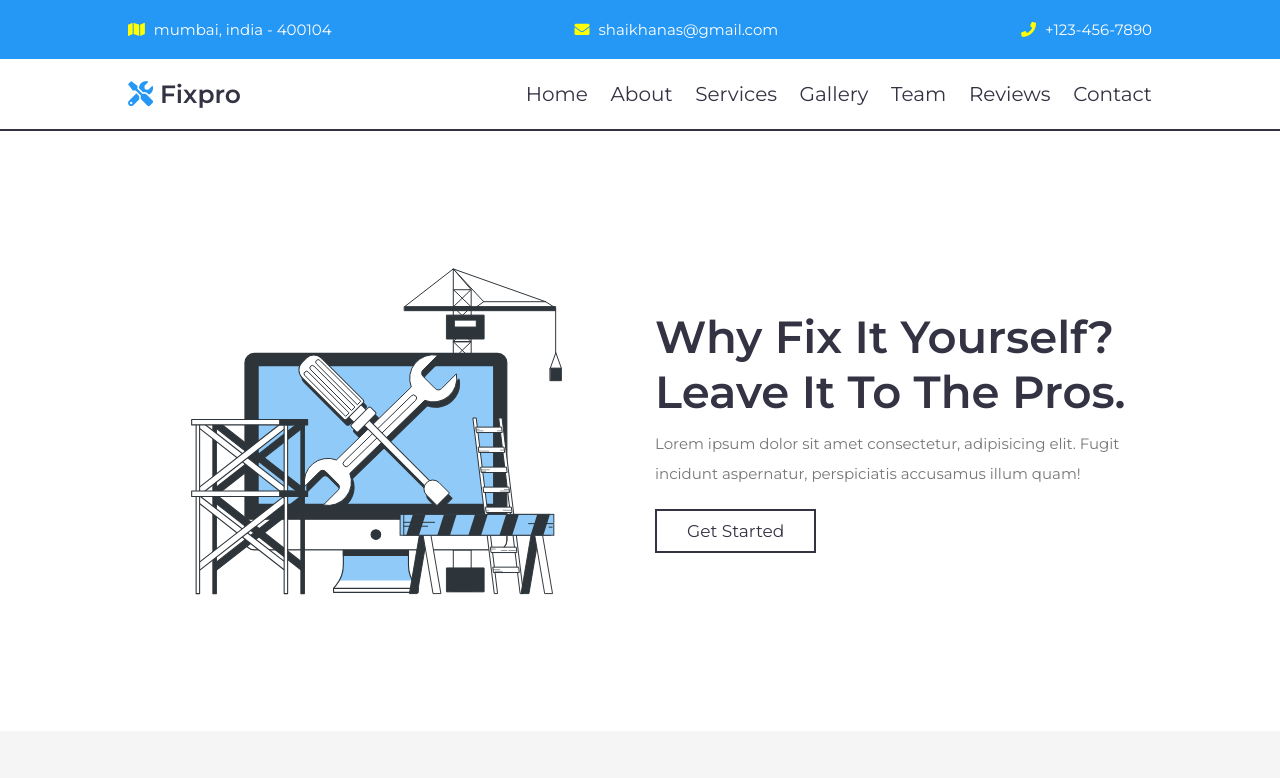
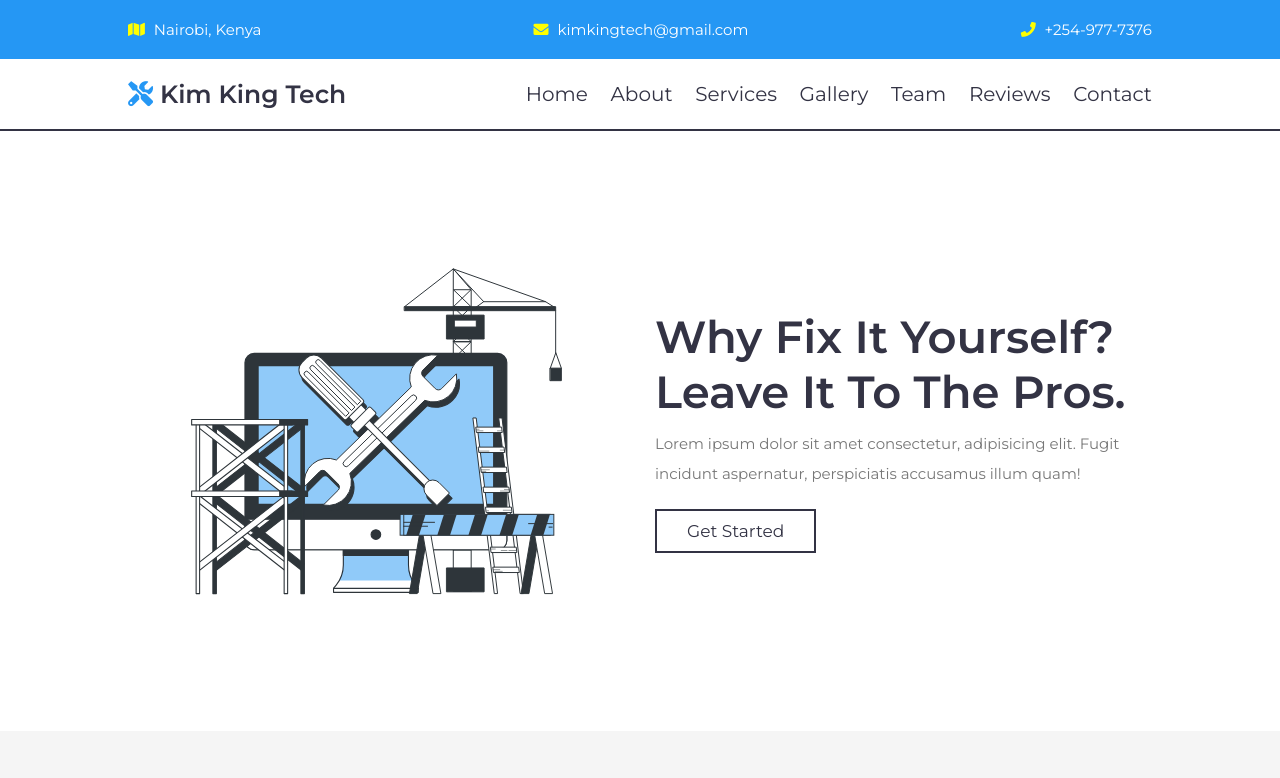
Before and after one commit to CaseyOchieng/kimkingtech, a plain HTML site: page index.html in a window 1280 px wide. Shown: the top 778 px of the page. Drawn offline with Linux system fonts and the light colour scheme; some packages are replaced by stand-ins of ours; a script that the page names is missing.

Commit message:
template

```diff
--- a/index.html
+++ b/index.html
@@ -5,7 +5,7 @@
    <meta charset="UTF-8">
    <meta http-equiv="X-UA-Compatible" content="IE=edge">
    <meta name="viewport" content="width=device-width, initial-scale=1.0">
-   <title>Repair Service Website Design</title>
+   <title>Kim King Tech</title>
 
    <!-- font awesome cdn link  -->
    <link rel="stylesheet" href="https://cdnjs.cloudflare.com/ajax/libs/font-awesome/5.15.4/css/all.min.css">
@@ -24,14 +24,14 @@
    <header class="header">
 
       <div class="contact-info">
-         <p> <i class="fas fa-map"></i> mumbai, india - 400104 </p>
-         <p> <i class="fas fa-envelope"></i> shaikhanas@gmail.com </p>
-         <p> <i class="fas fa-phone"></i> +123-456-7890 </p>
+         <p> <i class="fas fa-map"></i> Nairobi, Kenya</p>
+         <p> <i class="fas fa-envelope"></i> kimkingtech@gmail.com</p>
+         <p> <i class="fas fa-phone"></i> +254-977-7376</p>
       </div>
 
       <nav class="navbar">
 
-         <a href="#" class="logo"> <i class="fas fa-tools"></i> fixpro </a>
+         <a href="#" class="logo"> <i class="fas fa-tools"></i> Kim King Tech </a>
 
          <div class="links">
             <a href="#home">home</a>
@@ -64,7 +64,7 @@
          <p>Lorem ipsum dolor sit amet consectetur, adipisicing elit. Fugit incidunt aspernatur, perspiciatis accusamus
             illum quam!
          </p>
-         <a href="#about" class="btn">get started</a>
+         <a href="#about" class="btn">Get started</a>
       </div>
 
    </section>
@@ -442,9 +442,9 @@
 
          <div class="box">
             <h3>contact info</h3>
-            <a href="#" class="link"> <i class="fas fa-phone"></i> +123-456-7890 </a>
+            <a href="#" class="link"> <i class="fas fa-phone"></i> +254-977-7376</a>
             <a href="#" class="link"> <i class="fas fa-phone"></i> +111-222-3333 </a>
-            <a href="#" class="link"> <i class="fas fa-envelope"></i> shaikhanas@gmail.com </a>
+            <a href="#" class="link"> <i class="fas fa-envelope"></i> kimkingtech@gmail.com</a>
             <a href="#" class="link"> <i class="fas fa-map"></i> mumbai, india - 400104 </a>
          </div>
 
```
